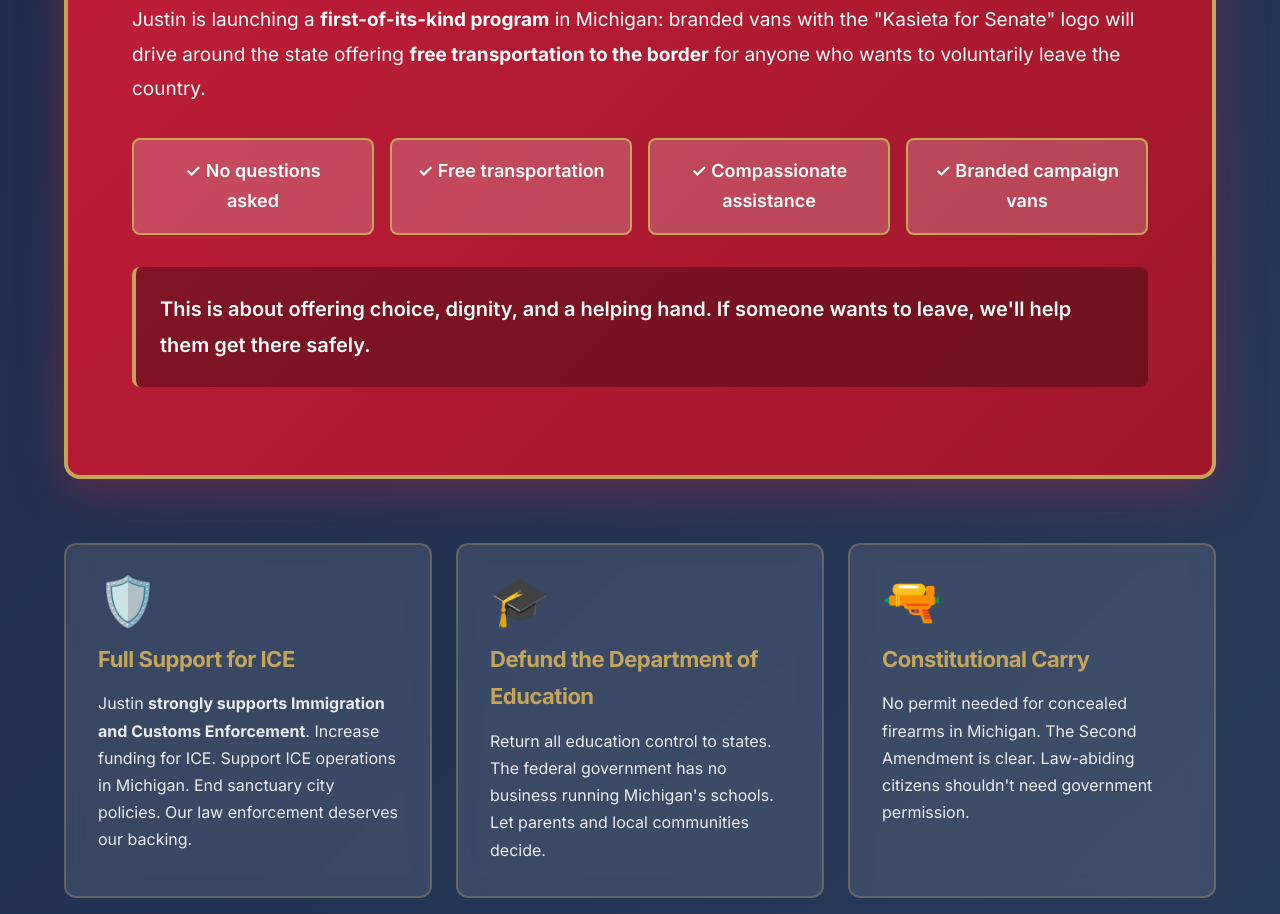
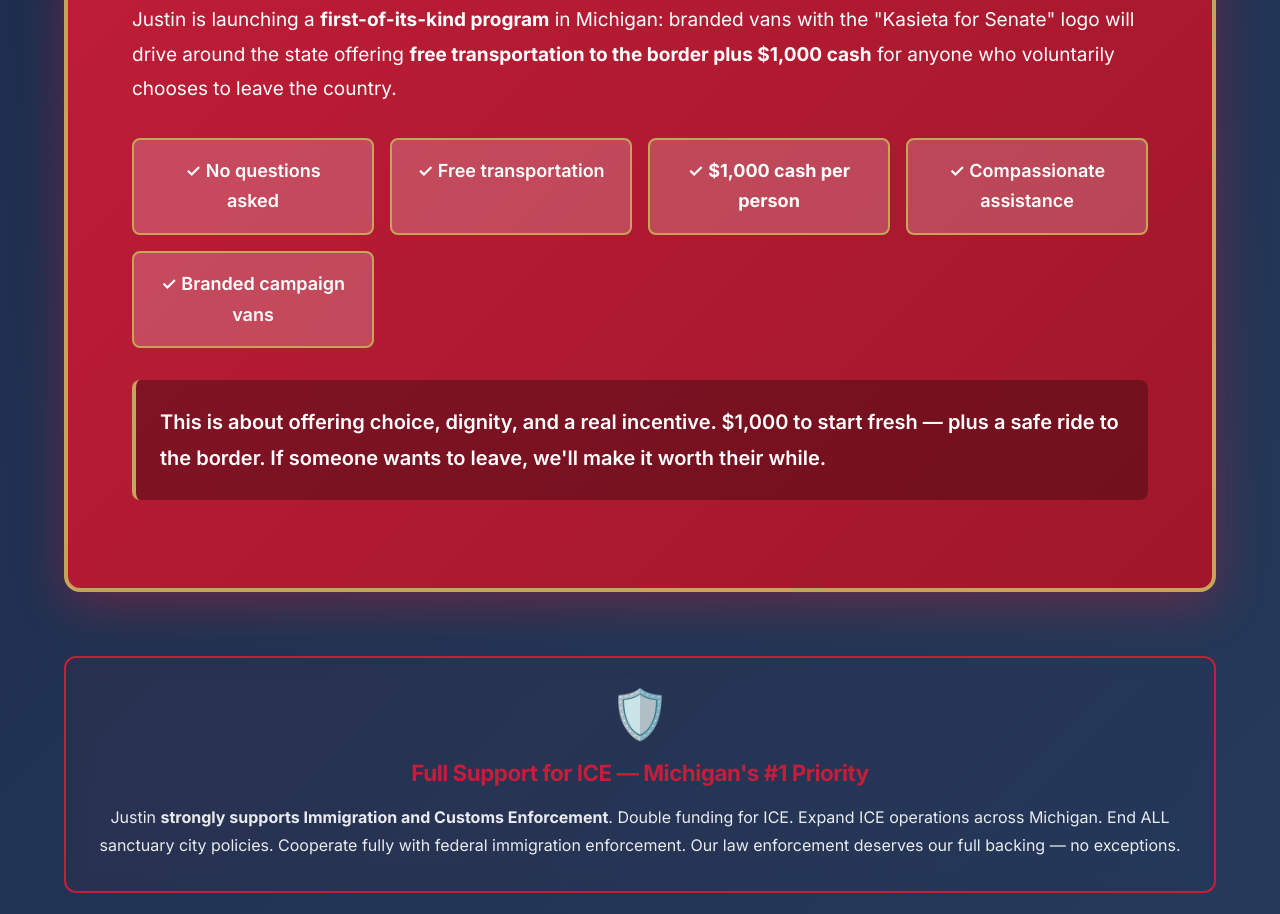
Before and after one commit to openclaw4321/kasieta-senate, a plain HTML site: page index.html in a window 1280 px wide. Shown: the part 8089-9003 px from the top of the page. Drawn offline with Linux system fonts and the light colour scheme.

Commit message:
Update campaign website with latest content

```diff
--- a/index.html
+++ b/index.html
@@ -231,23 +231,24 @@
                 <div class="program-content">
                     <h3>🚐 The Kasieta Voluntary Deportation Program</h3>
                     <p class="program-subtitle">A Compassionate, No-Questions-Asked Solution</p>
-                    <p>Justin is launching a <strong>first-of-its-kind program</strong> in Michigan: branded vans with the "Kasieta for Senate" logo will drive around the state offering <strong>free transportation to the border</strong> for anyone who wants to voluntarily leave the country.</p>
+                    <p>Justin is launching a <strong>first-of-its-kind program</strong> in Michigan: branded vans with the "Kasieta for Senate" logo will drive around the state offering <strong>free transportation to the border plus $1,000 cash</strong> for anyone who voluntarily chooses to leave the country.</p>
                     <div class="program-features">
                         <div class="feature">✓ No questions asked</div>
                         <div class="feature">✓ Free transportation</div>
+                        <div class="feature">✓ <strong>$1,000 cash per person</strong></div>
                         <div class="feature">✓ Compassionate assistance</div>
                         <div class="feature">✓ Branded campaign vans</div>
                     </div>
-                    <p class="program-closing">This is about offering choice, dignity, and a helping hand. If someone wants to leave, we'll help them get there safely.</p>
+                    <p class="program-closing">This is about offering choice, dignity, and a real incentive. $1,000 to start fresh — plus a safe ride to the border. If someone wants to leave, we'll make it worth their while.</p>
                 </div>
             </div>
 
             <!-- Other Bold Positions -->
             <div class="bold-grid">
-                <div class="bold-card reveal">
+                <div class="bold-card reveal featured-card">
                     <div class="bold-icon">🛡️</div>
-                    <h3>Full Support for ICE</h3>
-                    <p>Justin <strong>strongly supports Immigration and Customs Enforcement</strong>. Increase funding for ICE. Support ICE operations in Michigan. End sanctuary city policies. Our law enforcement deserves our backing.</p>
+                    <h3>Full Support for ICE — Michigan's #1 Priority</h3>
+                    <p>Justin <strong>strongly supports Immigration and Customs Enforcement</strong>. Double funding for ICE. Expand ICE operations across Michigan. End ALL sanctuary city policies. Cooperate fully with federal immigration enforcement. Our law enforcement deserves our full backing — no exceptions.</p>
                 </div>
 
                 <div class="bold-card reveal">
@@ -290,12 +291,6 @@
                     <div class="bold-icon">👶</div>
                     <h3>End Birthright Citizenship</h3>
                     <p>End birthright citizenship for children of illegal immigrants. Citizenship is a privilege, not a loophole.</p>
-                </div>
-
-                <div class="bold-card reveal">
-                    <div class="bold-icon">📱</div>
-                    <h3>Ban TikTok</h3>
-                    <p>Ban TikTok and restrict Chinese tech companies. Protect American data and national security from CCP influence.</p>
                 </div>
 
                 <div class="bold-card reveal">
--- a/styles.css
+++ b/styles.css
@@ -1329,3 +1329,15 @@ body {
         padding: 32px 24px;
     }
 }
+
+/* Featured bold card - ICE priority */
+.featured-card {
+    border: 2px solid #c41e3a !important;
+    background: linear-gradient(135deg, rgba(196, 30, 58, 0.05), rgba(0, 40, 104, 0.05)) !important;
+    grid-column: 1 / -1;
+    text-align: center;
+}
+.featured-card h3 {
+    color: #c41e3a;
+    font-size: 1.4em;
+}
```
